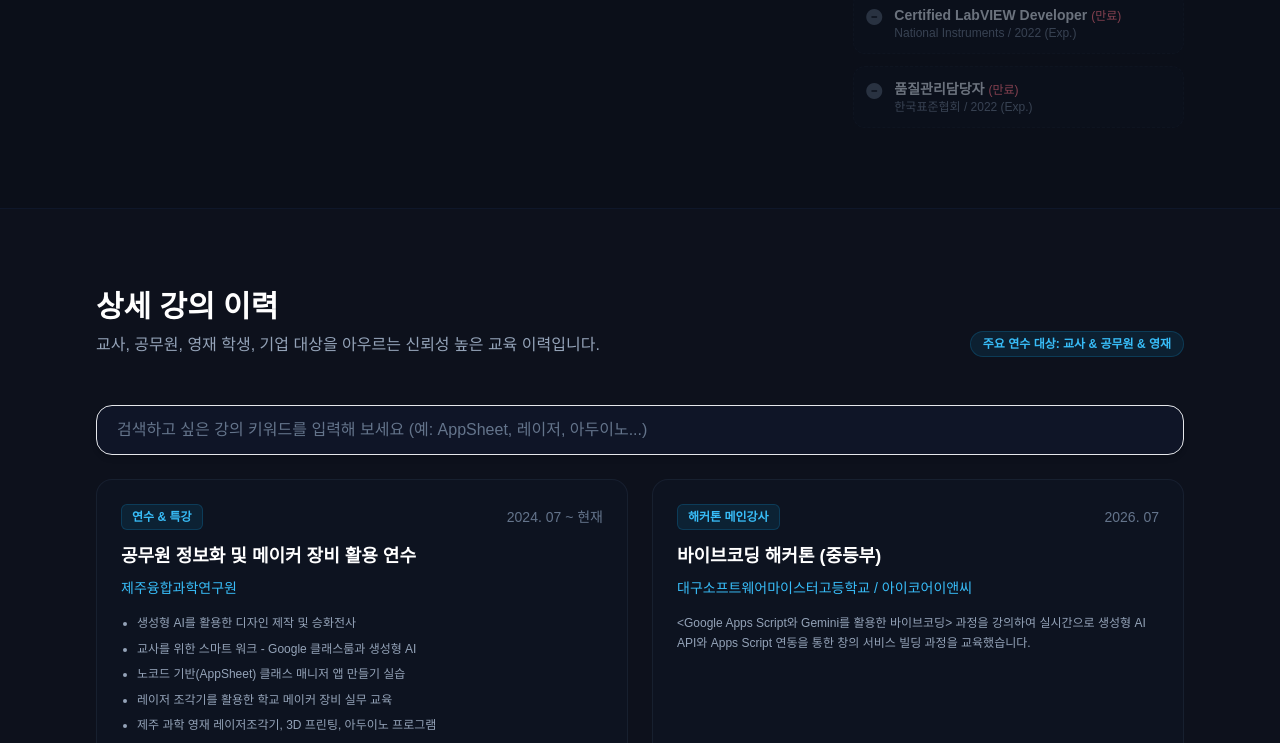
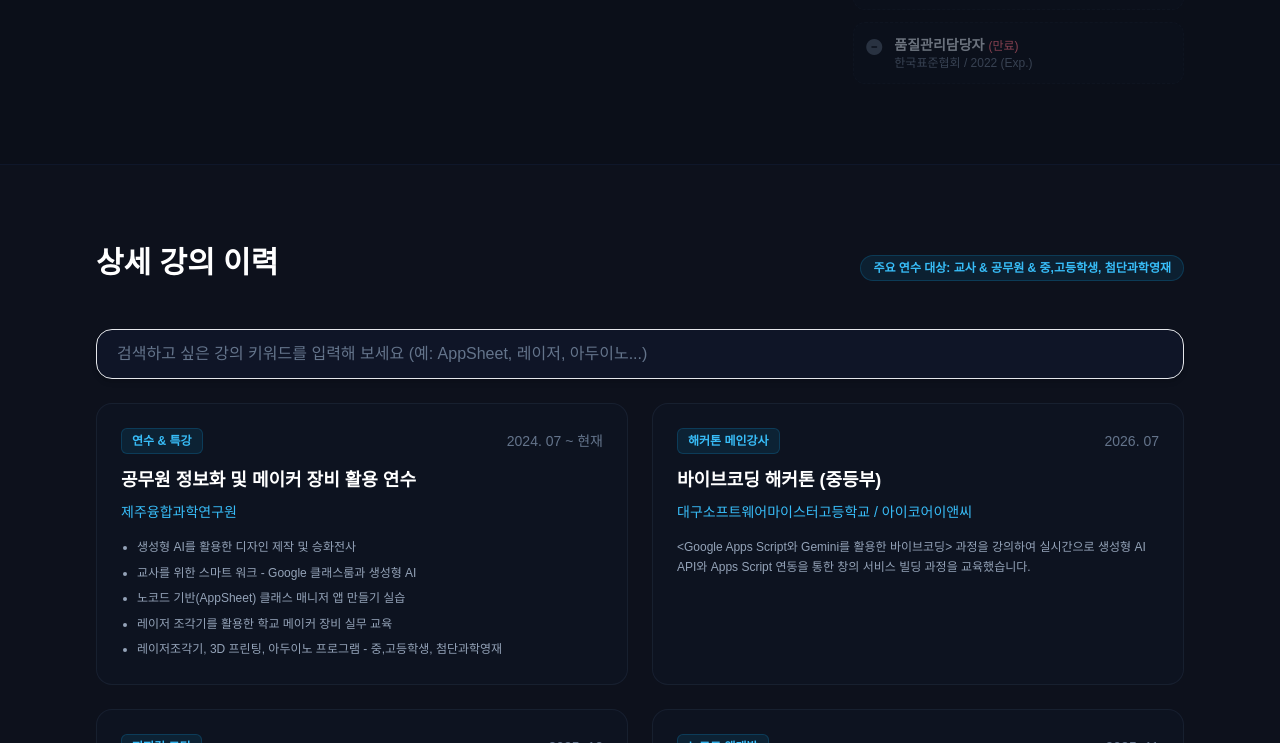
Before and after one commit to 2roworkspace-cell/AI_Educator, a plain HTML site: page index.html in a window 1280 px wide. Shown: the part 2057-2800 px from the top of the page. Drawn offline with nearby package versions, Linux system fonts and the light colour scheme; a web font is replaced by a local one.

Commit message:
index.html 업데이트

```diff
--- a/index.html
+++ b/index.html
@@ -152,8 +152,7 @@
   <section id="skills" class="py-20 bg-darkbg-900/50 border-y border-slate-900">
     <div class="max-w-6xl mx-auto px-4 sm:px-6 lg:px-8">
       <div class="text-center max-w-3xl mx-auto mb-16">
-        <h2 class="text-3xl font-bold text-white sm:text-4xl">강의 및 기술 분야</h2>
-        <p class="mt-4 text-lg text-slate-400">물리적인 메이커 기술부터 가상 공간의 AI/디지털 소프트웨어까지 다루는 폭넓은 올라운더 역량입니다.</p>
+        <h2 class="text-3xl font-bold text-white sm:text-4xl">강의 및 기술분야</h2>
       </div>
 
       <div class="grid grid-cols-1 md:grid-cols-2 gap-8">
@@ -404,11 +403,10 @@
       <div class="flex flex-col md:flex-row md:items-end justify-between mb-12">
         <div>
           <h2 class="text-3xl font-bold text-white">상세 강의 이력</h2>
-          <p class="mt-2 text-slate-400">교사, 공무원, 영재 학생, 기업 대상을 아우르는 신뢰성 높은 교육 이력입니다.</p>
         </div>
         <div class="mt-4 md:mt-0 flex gap-2">
           <span class="inline-flex items-center px-3 py-1 rounded-full text-xs font-semibold bg-brand-500/10 text-brand-400 border border-brand-500/20">
-            주요 연수 대상: 교사 & 공무원 & 영재
+            주요 연수 대상: 교사 & 공무원 & 중,고등학생, 첨단과학영재
           </span>
         </div>
       </div>
@@ -434,7 +432,7 @@
               <li>교사를 위한 스마트 워크 - Google 클래스룸과 생성형 AI</li>
               <li>노코드 기반(AppSheet) 클래스 매니저 앱 만들기 실습</li>
               <li>레이저 조각기를 활용한 학교 메이커 장비 실무 교육</li>
-              <li>제주 과학 영재 레이저조각기, 3D 프린팅, 아두이노 프로그램</li>
+              <li>레이저조각기, 3D 프린팅, 아두이노 프로그램 - 중,고등학생, 첨단과학영재</li>
             </ul>
           </div>
         </div>
```
